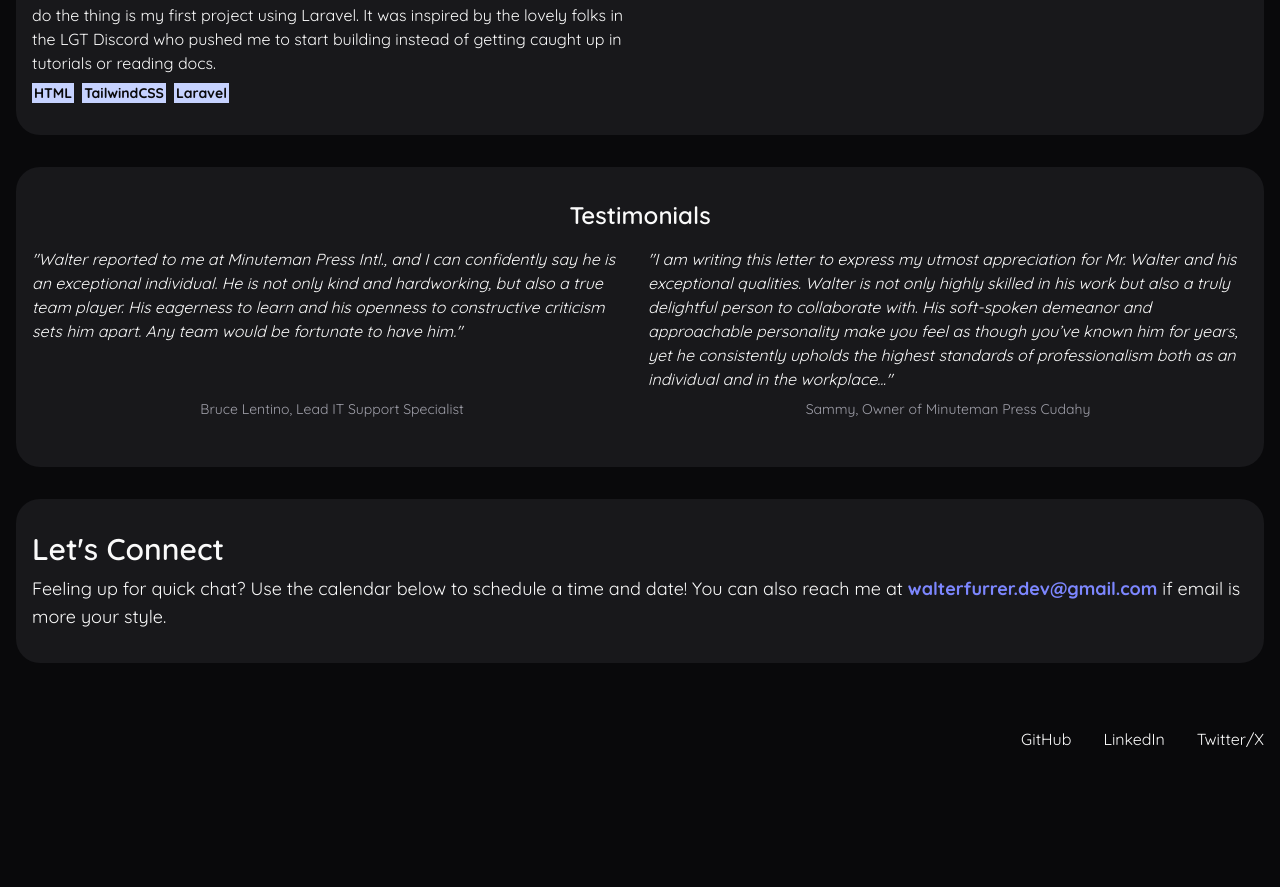
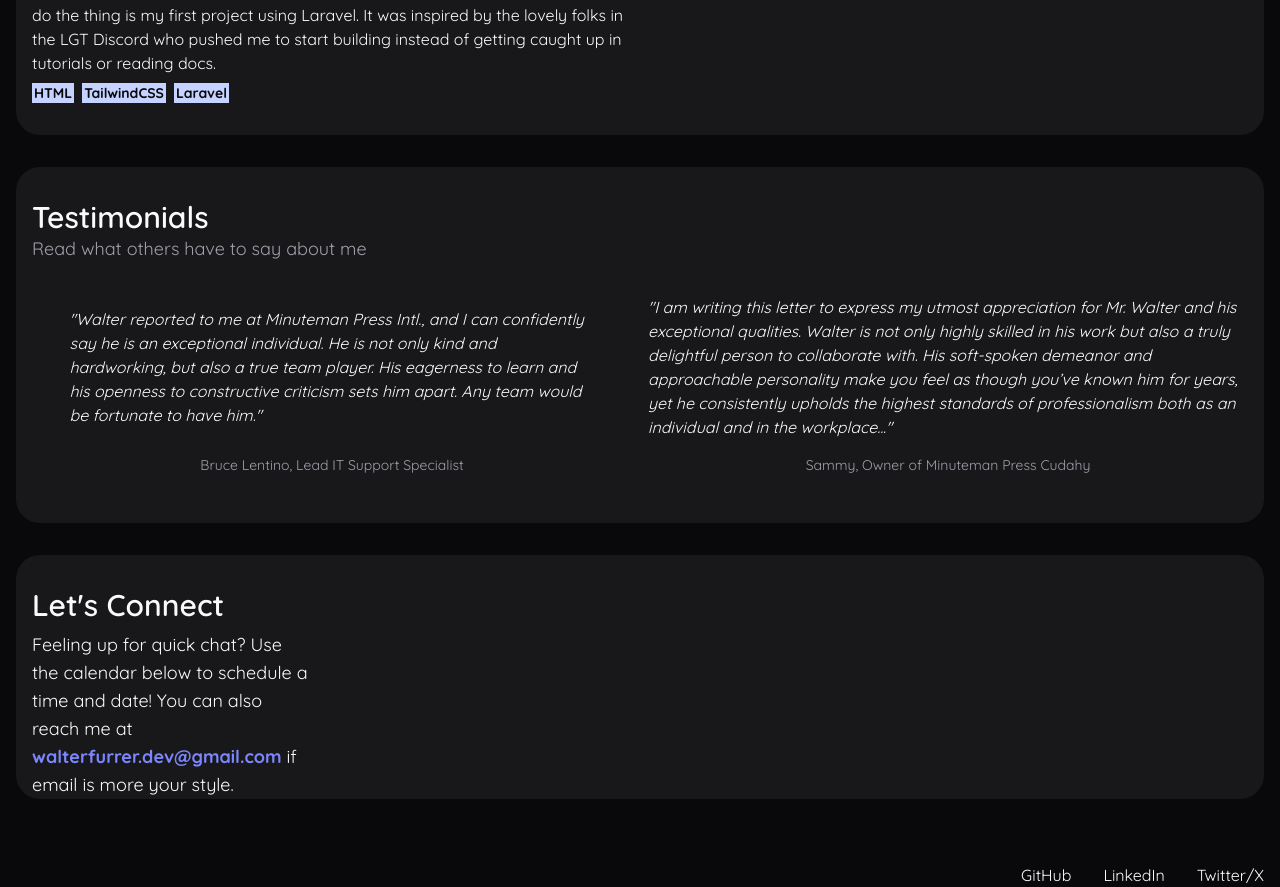
Before and after one commit to walterfurrer/portfolio, a website built with Vite: page index.html in a window 1280 px wide. Shown: the part 2031-2918 px from the top of the page. Before the commit the page ends 2782 px from the top, so only its background shows below. Built offline with nearby package versions, Linux system fonts and the light colour scheme; a script that the page names is missing.

Commit message:
Improve testimonials section layout and styling

```diff
--- a/index.html
+++ b/index.html
@@ -126,19 +126,22 @@
                         </div>
                     </div>
                 </section>
-                <section id="testimonials" class="bg-card-background flex flex-col gap-4 px-4 py-8 text-left rounded-3xl text-pretty items-center">
-                    <h2 class="text-2xl font-semibold">Testimonials</h2>
-                    <div class="lg:grid lg:grid-cols-2 lg:gap-x-4">
-                        <div class="flex flex-col gap-2 border-b border-zinc-700 md:max-w-2/3 lg:border-none lg:max-w-full">
-                            <p class="italic flex flex-grow">
+                <section id="testimonials" class="bg-card-background flex flex-col gap-y-8 px-4 py-8 text-left rounded-3xl">
+                    <div>
+                        <h2 class="text-3xl font-semibold">Testimonials</h2>
+                        <p class="text-secondary-foreground text-balance text-lg">Read what others have to say about me</p>
+                    </div>
+                    <div class="flex flex-col gap-4 lg:justify-items-between lg:grid lg:grid-cols-2">
+                        <div class="flex flex-col gap-y-4 border-b border-zinc-700 md:max-w-7/8 md:mx-auto  lg:border-none">
+                            <p class="italic flex flex-grow place-items-center-safe">
                                 "Walter reported to me at Minuteman Press Intl., and I can confidently say he is an exceptional individual. He is not only kind and hardworking, but also a true team player. His eagerness to learn and his openness to constructive criticism sets him apart. Any team would be fortunate to have him."
                             </p>
                             <p class="text-sm text-secondary-foreground text-center pb-4 align-bottom">
                                 Bruce Lentino, Lead IT Support Specialist
                             </p>
                         </div>
-                        <div class="flex flex-col gap-2 md:max-w-2/3 lg:max-w-full">
-                            <p class="italic flex-grow">
+                        <div class="flex flex-col gap-y-4 md:max-w-7/8 mx-auto lg:max-w-full">
+                            <p class="italic flex-grow place-items-center-safe">
                                 "I am writing this letter to express my utmost appreciation for Mr. Walter and
                                 his exceptional qualities. Walter is not only highly skilled in his work but also
                                 a truly delightful person to collaborate with. His soft-spoken demeanor and
@@ -152,12 +155,12 @@
                         </div>
                     </div>
                 </section>
-                <section id="contact" class="bg-card-background flex flex-col gap-8 px-4 pt-8 text-left text-pretty rounded-3xl">
-                    <div class="flex flex-col gap-y-2">
+                <section id="contact" class="bg-card-background flex flex-col gap-8 px-4 pt-8 text-left text-pretty rounded-3xl xl:grid xl:grid-cols-4">
+                    <div class="flex flex-col gap-y-2 lg:max-w-2/3 xl:max-w-full">
                         <h2 class="text-3xl font-semibold">Let's Connect</h2>
                         <p class="text-lg">Feeling up for quick chat? Use the calendar below to schedule a time and date! You can also reach me at <a class="font-bold text-indigo-400 hover:underline" href="mailto:walterfurrer.dev@gmail.com">walterfurrer.dev@gmail.com</a> if email is more your style.</p>
                     </div>
-                    <div class="cal-com">
+                    <div class="cal-com xl:col-span-3">
                         <!-- Cal inline embed code begins -->
                         <div class="contact__calendar" id="my-cal-inline"></div>
                         <script type="text/javascript">
--- a/src/style.css
+++ b/src/style.css
@@ -41,6 +41,10 @@
     @apply bg-card-background flex flex-col gap-y-8 px-4 py-8 text-left rounded-3xl md:grid md:grid-cols-2 md:gap-x-4;
 }
 
+.section-lg-grid {
+    @apply bg-card-background flex flex-col gap-y-8 px-4 py-8 text-left rounded-3xl md:grid lg:grid-cols-3 lg:gap-x-4;
+}
+
 img {
     @apply object-contain;
 }
```
